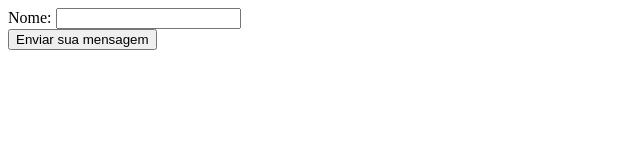
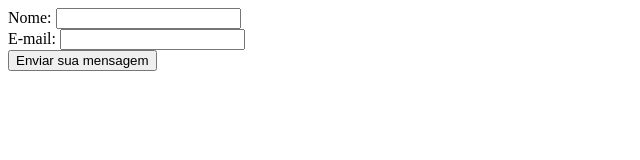
Before and after one commit to CristianoGehring/gitflow, a plain HTML site: page index.html in a window 1280 px wide. Shown: the whole page, without its empty margins (0-640 px from the left). Drawn offline with Linux system fonts and the light colour scheme.

Commit message:
2: adicionando campo email

```diff
--- a/index.html
+++ b/index.html
@@ -9,6 +9,10 @@
             <label for="name">Nome:</label>
             <input type="text" id="name" />
         </div>
+        <div>
+            <label for="email">E-mail:</label>
+            <input type="mail" id="email" />
+        </div>
         <div class="button">
             <button type="submit">Enviar sua mensagem</button>
         </div>
```
